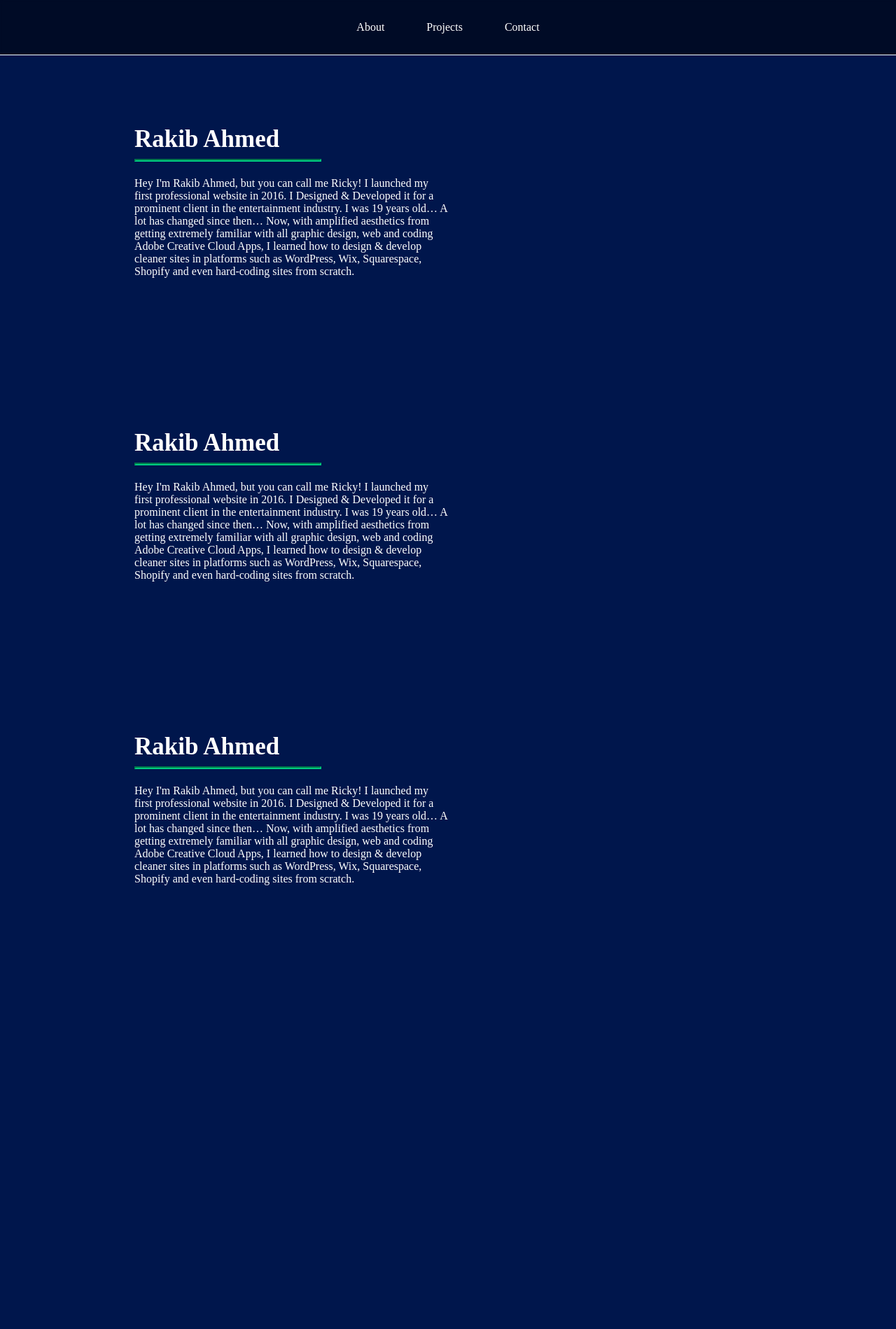
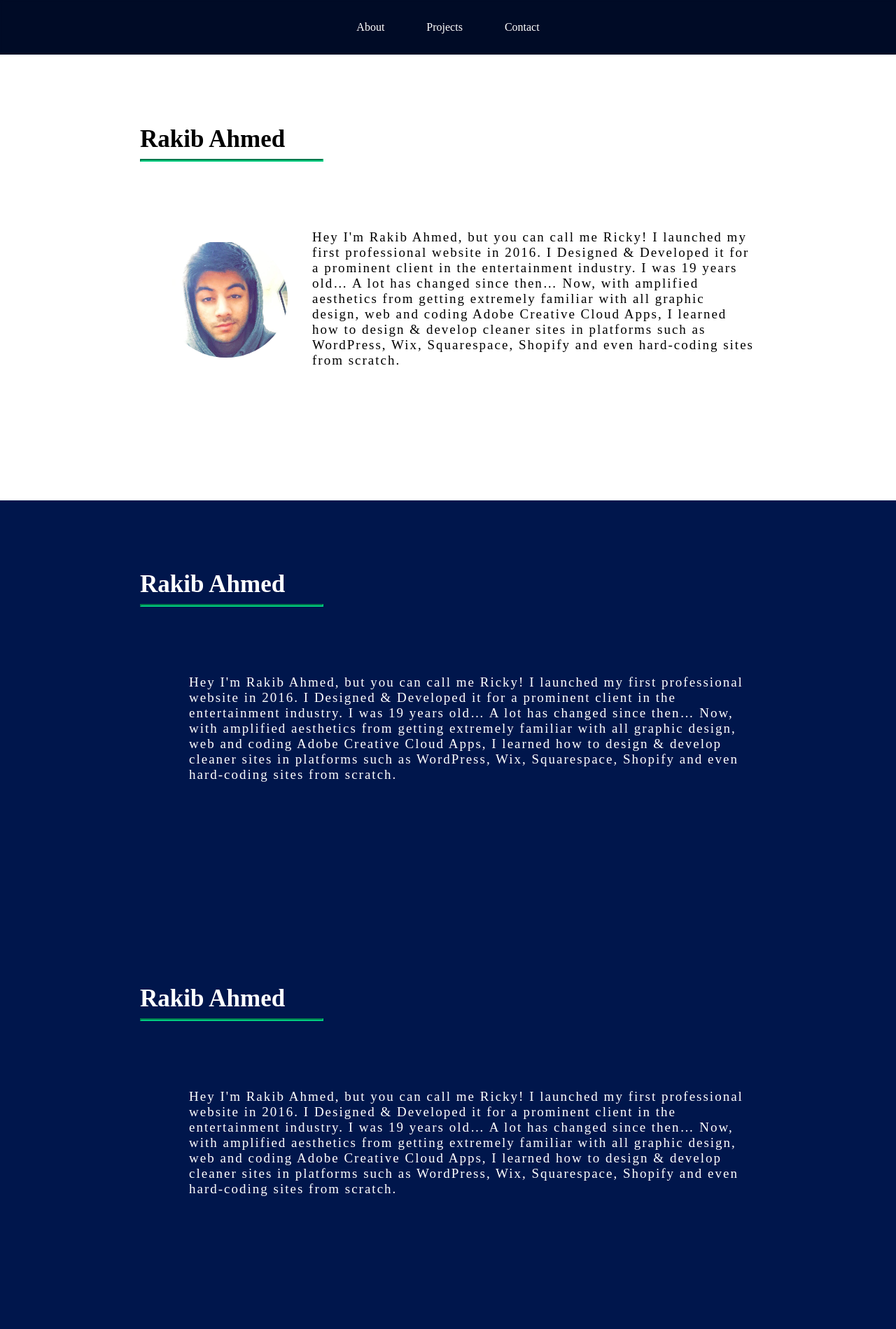
Before and after one commit to strawhat19/Portfolio, a PHP site: page / in a window 1280 px wide. Shown: the part 197-2096 px from the top of the page at 70% size. Before the commit the page ends 1462 px from the top, so only its background shows below. Run offline with PHP 8.4, Linux system fonts and the light colour scheme.

Commit message:
Added bio pic

```diff
--- a/assets/style.css
+++ b/assets/style.css
@@ -1,9 +1,11 @@
 /* Main Style Controller */
 
 html {
+scroll-behavior: smooth;
+}
 
-scroll-behavior: smooth;
-
+::selection {
+    background: #00cc80;
 }
 
 body {
@@ -23,7 +25,7 @@ body {
     font-size: 75px;
     padding: 55px;
     margin: 0;
-    background: url(/assets/Images/Ocean\ Stars.jpg);
+    background: url(/assets/Images/Ocean-Stars.jpg);
     background-position: 50% 0%;
     background-attachment: fixed;
     position: sticky;
@@ -73,15 +75,33 @@ nav ul {
 }
 
 main {
-    width: 70%;
     margin: 0 auto;
 }
 
 section {
-    padding: 100px 0px;
+    padding: 100px 200px;
+}
+
+#about {
+    color: black;
+    background: white;
+}
+
+
+
+.name-header {
+    display: block;
 }
 
 .bio {
-    display: block;
-    width: 50%;
+    display: flex;
+    width: 100%;
+    place-items: center;
+    padding: 35px;
 }
+
+.bio p {
+    letter-spacing: 2px;
+    font-size: 19px;
+    padding: 35px;
+}
--- a/index.html
+++ b/index.html
@@ -31,17 +31,25 @@
 
 <section class="about" id="about">
 
-    <h3 style="margin: 0; padding: 0; color: #ffffff; font-size: 35px;">Rakib Ahmed</h3>
+<div class="name-header">
+    <h3 style="margin: 0; padding: 0; font-size: 35px;">Rakib Ahmed</h3>
     <hr style="width: 29.35%; float: left; border-color: #00cc80; border-width: 2px;">
+</div>
+
     <br>
+
     <div class="bio">
+        <img src="assets/Images/Ricky.jpg" style="border-radius: 100%; width: 20%;">
     <p>Hey I'm Rakib Ahmed, but you can call me Ricky! I launched my first professional website in 2016. I Designed & Developed it for a prominent client in the entertainment industry. I was 19 years old… A lot has changed since then… Now, with amplified aesthetics from getting extremely familiar with all graphic design, web and coding Adobe Creative Cloud Apps,  I learned how to design & develop cleaner sites in platforms such as WordPress, Wix, Squarespace, Shopify and even hard-coding sites from scratch.</p>
+
+
+
 </div>
 
 
 </section>
 
-<section class="about" id="about">
+<section class="about" >
 
     <h3 style="margin: 0; padding: 0; color: #ffffff; font-size: 35px;">Rakib Ahmed</h3>
     <hr style="width: 29.35%; float: left; border-color: #00cc80; border-width: 2px;">
@@ -53,9 +61,9 @@
 
 </section>
 
-<section class="about" id="about">
+<section class="about">
 
-    <h3 style="margin: 0; padding: 0; color: #ffffff; font-size: 35px;">Rakib Ahmed</h3>
+    <h3 style="margin: 0; padding: 0; font-size: 35px;">Rakib Ahmed</h3>
     <hr style="width: 29.35%; float: left; border-color: #00cc80; border-width: 2px;">
     <br>
     <div class="bio">
```
Also changed, not shown: assets/Images/Ricky.jpg (added).
